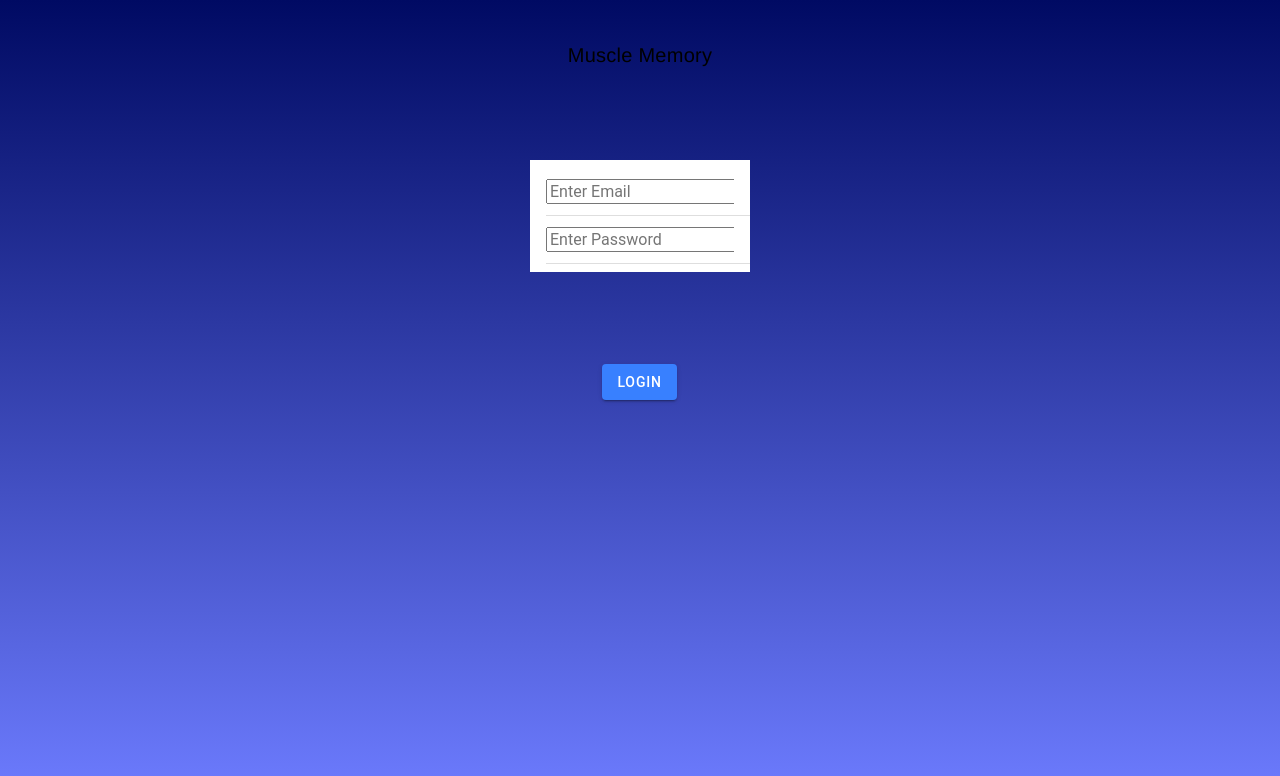
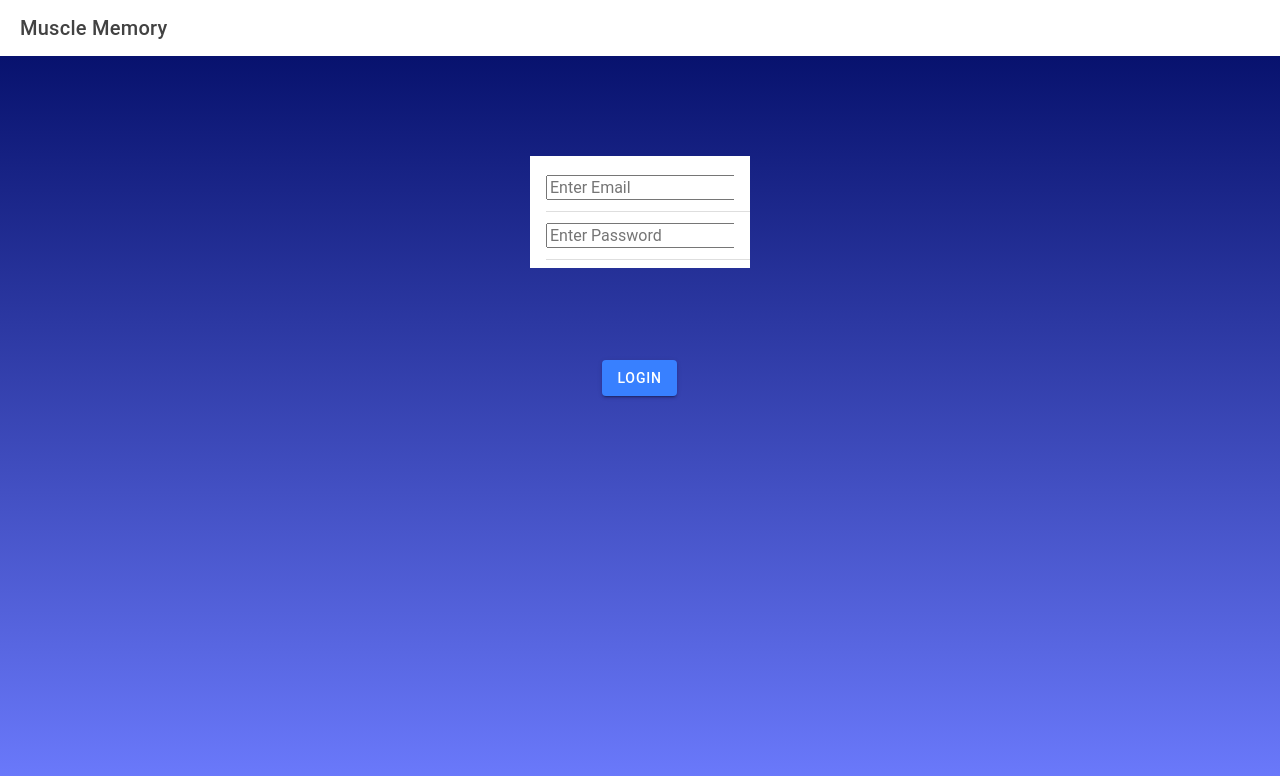
Before and after one commit to mbruckert/muscle-memory, a React (Create React App) app: page /Login in a window 1280 px wide. Shown: the top 776 px of the page. Built offline with nearby package versions, Linux system fonts and the light colour scheme.

Commit message:
LOGIN CHANGES

```diff
--- a/src/pages/login.css
+++ b/src/pages/login.css
@@ -1,38 +1,30 @@
 /* Login */
 
 ion-content {
-    --background: linear-gradient(#000A63, #6D7CFF);
+  --background: linear-gradient(#000A63, #6D7CFF);
 }
 
 .flex{
-    display: flex;
-    align-items: center;
-    text-align: center
+  display: flex;
+  align-items: center;
+  text-align: center
 }
 
 .loginBox{
-
   display: block;
-  text-align: center;
-  margin-left:  auto;
-  margin-right: auto;
   width: 220px;
   height: 125px;
-  color: #ffffff
-
+  color: #ffffff;
+  margin-top: 100px;
+  margin-left: auto;
+  margin-right: auto;
 }
 
 .loginButton{
-  align-items: center;
+  text-align: center;
   margin-top: 75px
 }
 
 .Title{
-  align-items: center;
-  margin-top: 50px;
-  font-family: 'Franklin Gothic Medium';
-  color: #ffffff;
-  font-style: bold;
-  font-weight: 400;
-  margin-bottom: 100px
+  color: #000000
 }
--- a/src/pages/login.js
+++ b/src/pages/login.js
@@ -3,17 +3,16 @@ import './login.css';
 
 function Login() {
   return (
+
     <IonPage>
 
-      <div className = "flex">
+      <IonContent fullscreen>
 
-        <IonContent fullscreen>
+        <IonToolbar>
 
-          <div className = "Title">
+            <IonTitle> Muscle Memory </IonTitle>
 
-        <IonTitle> Muscle Memory </IonTitle>
-
-      </div>
+        </IonToolbar>
 
           <div className = "loginBox">
 
@@ -41,7 +40,7 @@ function Login() {
 
             </IonList>
 
-            </div>
+          </div>
 
           <div className = "loginButton">
 
@@ -49,11 +48,10 @@ function Login() {
 
           </div>
 
-        </IonContent>
-
-      </div>
+      </IonContent>
 
     </IonPage>
+
   );
 };
 
```
